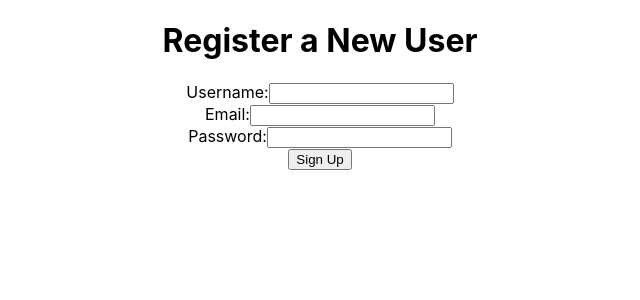
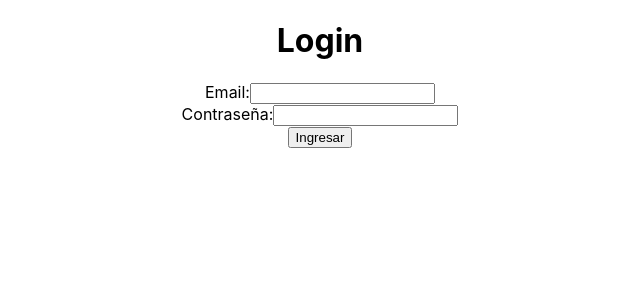
Before and after one commit to AgustinPose/proyecto_final_grupo7, a React (Create React App) app in the folder frontend/: page / in a window 1280 px wide. Shown: the top 300 px of the page, without its empty margins (320-960 px from the left). Built offline with nearby package versions, Linux system fonts and the light colour scheme.

Commit message:
configuracion de vista sencilla de prueba para login

```diff
--- a/frontend/src/App.js
+++ b/frontend/src/App.js
@@ -1,11 +1,11 @@
-import UserSignUp from './componentes/userSignUp';
+import UserLogin from './componentes/UserLogin';
 
 import './App.css';
 
 function App() {
   return (
     <div className="App">
-      <UserSignUp />
+      <UserLogin />
     </div>
   );
 }
--- a/frontend/src/views/Login.js
+++ b/frontend/src/views/Login.js
@@ -4,7 +4,6 @@ import UserLogin from '../components/UserLogin';
 const Login = () => {
     return (
         <div className="login-view">
-            <h2>Login Page</h2>
             <UserLogin />
         </div>
     );
```
Also changed, not shown: 1 other file (tests, documents, lock files or other folders).
